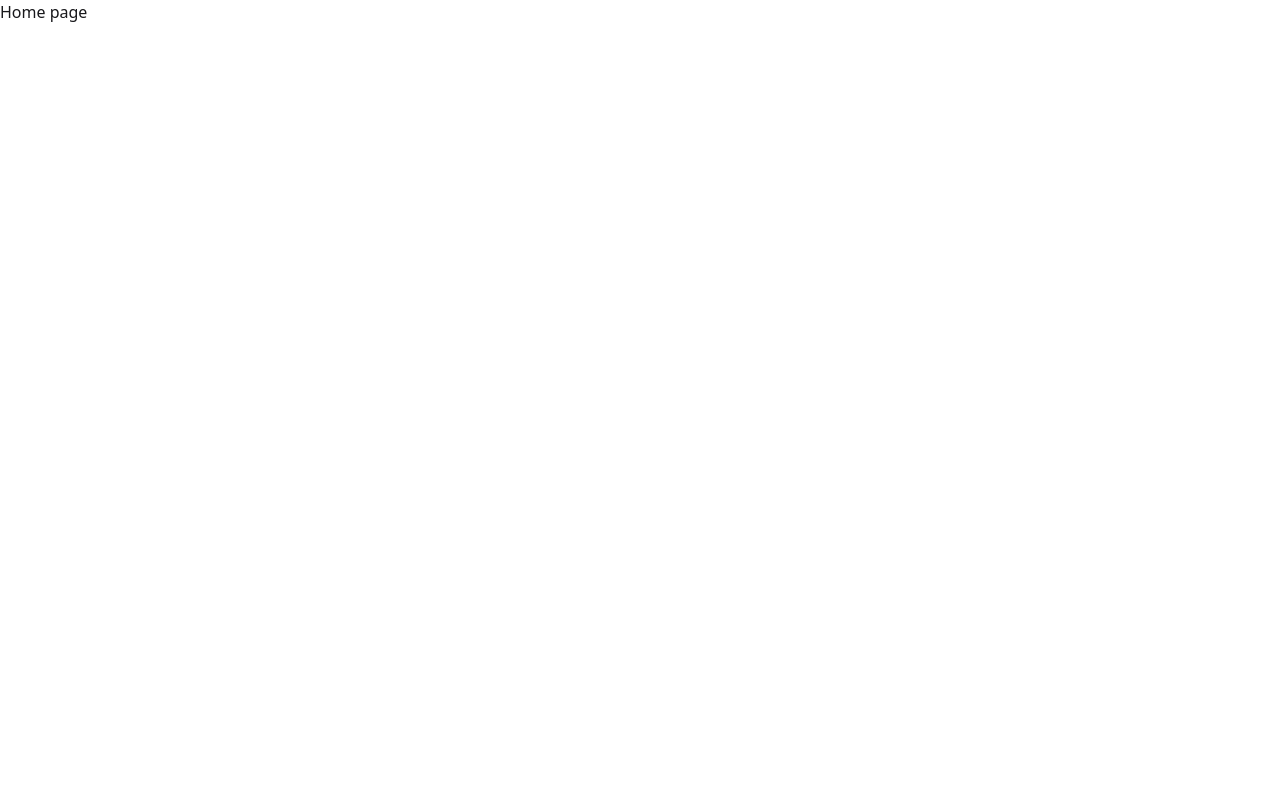
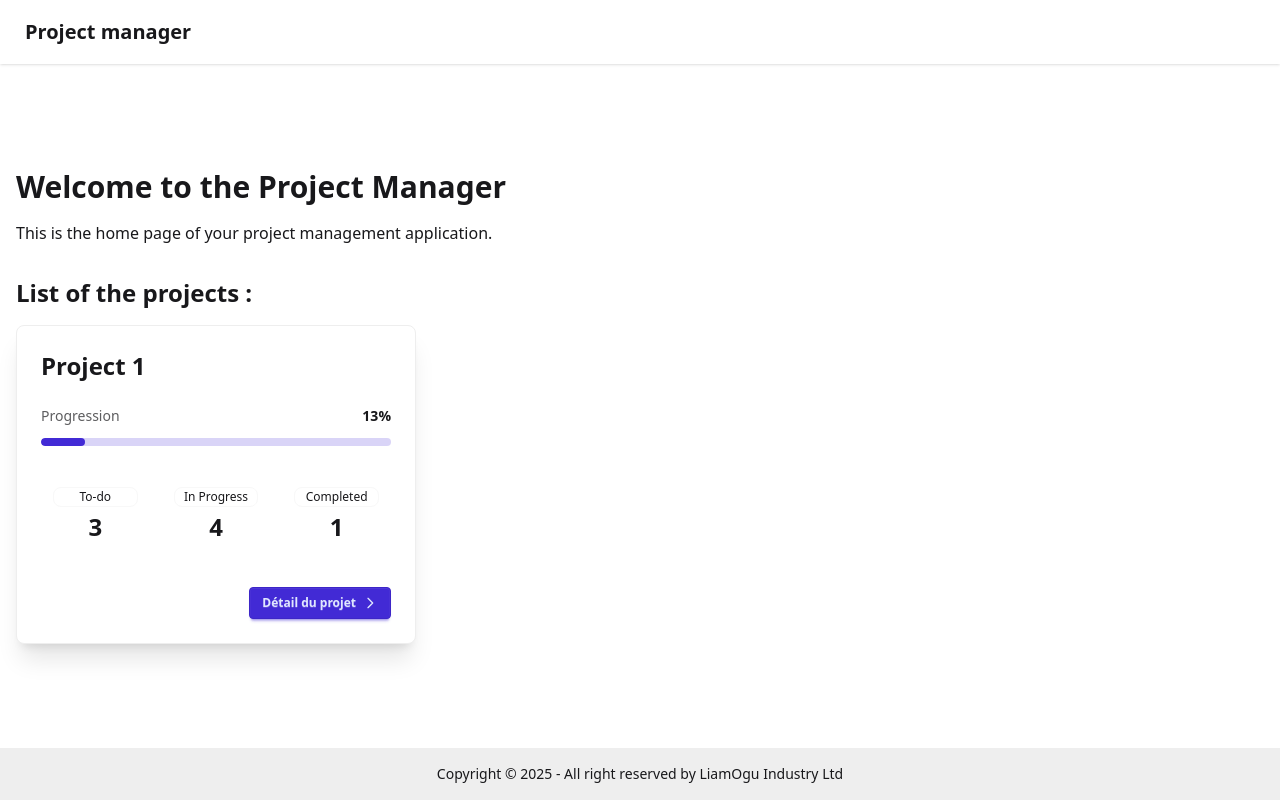
Before and after one commit to LiamOgu/project-manager, a React (Vite) app in the folder client/: page / in a window 1280 px wide. Built offline with nearby package versions, Linux system fonts and the light colour scheme.

Commit message:
Add layout and project card components
Add Header and Footer components, ProjectCard and ProjectStatisticBadge.
Update HomePage to render Header/Footer and a sample ProjectCard with
placeholder task counts.

```diff
--- a/client/src/components/layout/Footer.tsx
+++ b/client/src/components/layout/Footer.tsx
@@ -0,0 +1,14 @@
+function Footer() {
+  return (
+    <footer className="footer sm:footer-horizontal footer-center bg-base-300 text-base-content p-4">
+      <aside>
+        <p>
+          Copyright © {new Date().getFullYear()} - All right reserved by LiamOgu
+          Industry Ltd
+        </p>
+      </aside>
+    </footer>
+  );
+}
+
+export default Footer;
--- a/client/src/components/layout/Header.tsx
+++ b/client/src/components/layout/Header.tsx
@@ -0,0 +1,9 @@
+function Header() {
+  return (
+    <header className="navbar bg-base-100 shadow-sm">
+      <a className="btn btn-ghost text-xl">Project manager</a>
+    </header>
+  );
+}
+
+export default Header;
--- /dev/null
+++ b/client/src/features/projects/components/ProjectCard.tsx
@@ -0,0 +1,74 @@
+import ProjectStatisticBadge from "./ProjectStatisticBadge";
+
+interface ProjectCardProps {
+  name: string;
+  nbTodoTasks: number;
+  nbCompletedTasks: number;
+  nbInProgressTasks: number;
+}
+
+function ProjectCard({
+  name,
+  nbTodoTasks,
+  nbCompletedTasks,
+  nbInProgressTasks,
+}: ProjectCardProps) {
+  const totalTasks = nbTodoTasks + nbCompletedTasks + nbInProgressTasks;
+  const progress = totalTasks > 0 ? (nbCompletedTasks / totalTasks) * 100 : 0;
+
+  return (
+    <div className="card bg-base-100 w-100 shadow-xl hover:shadow-2xl transition-shadow duration-200 border border-base-300">
+      <div className="card-body">
+        <h2 className="card-title text-2xl font-bold mb-4">{name}</h2>
+
+        {/* Barre de progression */}
+        <div className="mb-4">
+          <div className="flex justify-between text-sm mb-1">
+            <span className="text-base-content/70">Progression</span>
+            <span className="font-semibold">{Math.round(progress)}%</span>
+          </div>
+          <progress
+            className="progress progress-primary w-full"
+            value={progress}
+            max="100"
+          ></progress>
+        </div>
+
+        {/* Statistiques avec badges */}
+        <div className="grid grid-cols-3 gap-3 mb-4">
+          <ProjectStatisticBadge title="To-do" count={nbTodoTasks} />
+
+          <ProjectStatisticBadge
+            title="In Progress"
+            count={nbInProgressTasks}
+          />
+
+          <ProjectStatisticBadge title="Completed" count={nbCompletedTasks} />
+        </div>
+
+        {/* Actions */}
+        <div className="card-actions justify-end mt-2">
+          <button className="btn btn-primary btn-sm">
+            Détail du projet
+            <svg
+              xmlns="http://www.w3.org/2000/svg"
+              className="h-4 w-4"
+              fill="none"
+              viewBox="0 0 24 24"
+              stroke="currentColor"
+            >
+              <path
+                strokeLinecap="round"
+                strokeLinejoin="round"
+                strokeWidth={2}
+                d="M9 5l7 7-7 7"
+              />
+            </svg>
+          </button>
+        </div>
+      </div>
+    </div>
+  );
+}
+
+export default ProjectCard;
--- /dev/null
+++ b/client/src/features/projects/components/ProjectStatisticBadge.tsx
@@ -0,0 +1,24 @@
+interface ProjectStatisticBadgeProps {
+  title: "To-do" | "In Progress" | "Completed";
+  count: number;
+}
+
+function ProjectStatisticBadge({ title, count }: ProjectStatisticBadgeProps) {
+  const color = {
+    "To-do": "warning",
+    "In Progress": "info",
+    Completed: "success",
+  };
+  return (
+    <div
+      className={`flex flex-col items-center p-3 bg-${color[title]}/10 rounded-lg`}
+    >
+      <div className={`badge badge-${color[title]} badge-sm mb-1 w-full`}>
+        {title}
+      </div>
+      <span className="text-2xl font-bold">{count}</span>
+    </div>
+  );
+}
+
+export default ProjectStatisticBadge;
--- a/client/src/pages/HomePage.tsx
+++ b/client/src/pages/HomePage.tsx
@@ -1,3 +1,31 @@
+import Footer from "../components/layout/Footer";
+import Header from "../components/layout/Header";
+import ProjectCard from "../features/projects/components/ProjectCard";
+
 export default function HomePage() {
-  return <div>Home page</div>;
+  return (
+    <div className="flex flex-col min-h-screen justify-between">
+      <Header />
+      <main className="container mx-auto p-4 min-h-90">
+        <div className="mb-8">
+          <h1 className="text-3xl font-bold mb-4">
+            Welcome to the Project Manager
+          </h1>
+          <p className="mb-2">
+            This is the home page of your project management application.
+          </p>
+        </div>
+        <h2 className="text-2xl font-bold mb-4">List of the projects :</h2>
+        <div>
+          <ProjectCard
+            name={"Project 1"}
+            nbTodoTasks={3}
+            nbCompletedTasks={1}
+            nbInProgressTasks={4}
+          />
+        </div>
+      </main>
+      <Footer />
+    </div>
+  );
 }
```
